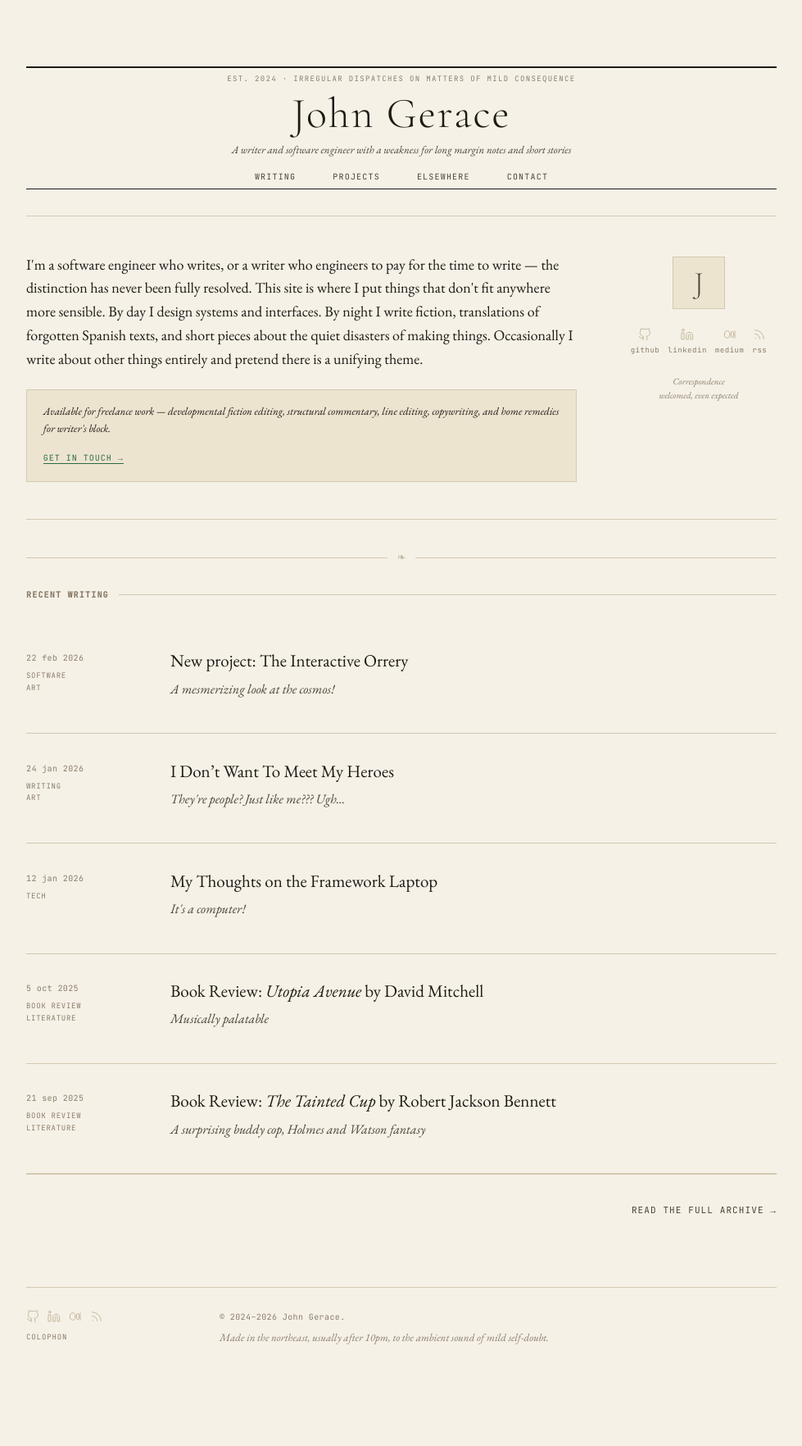
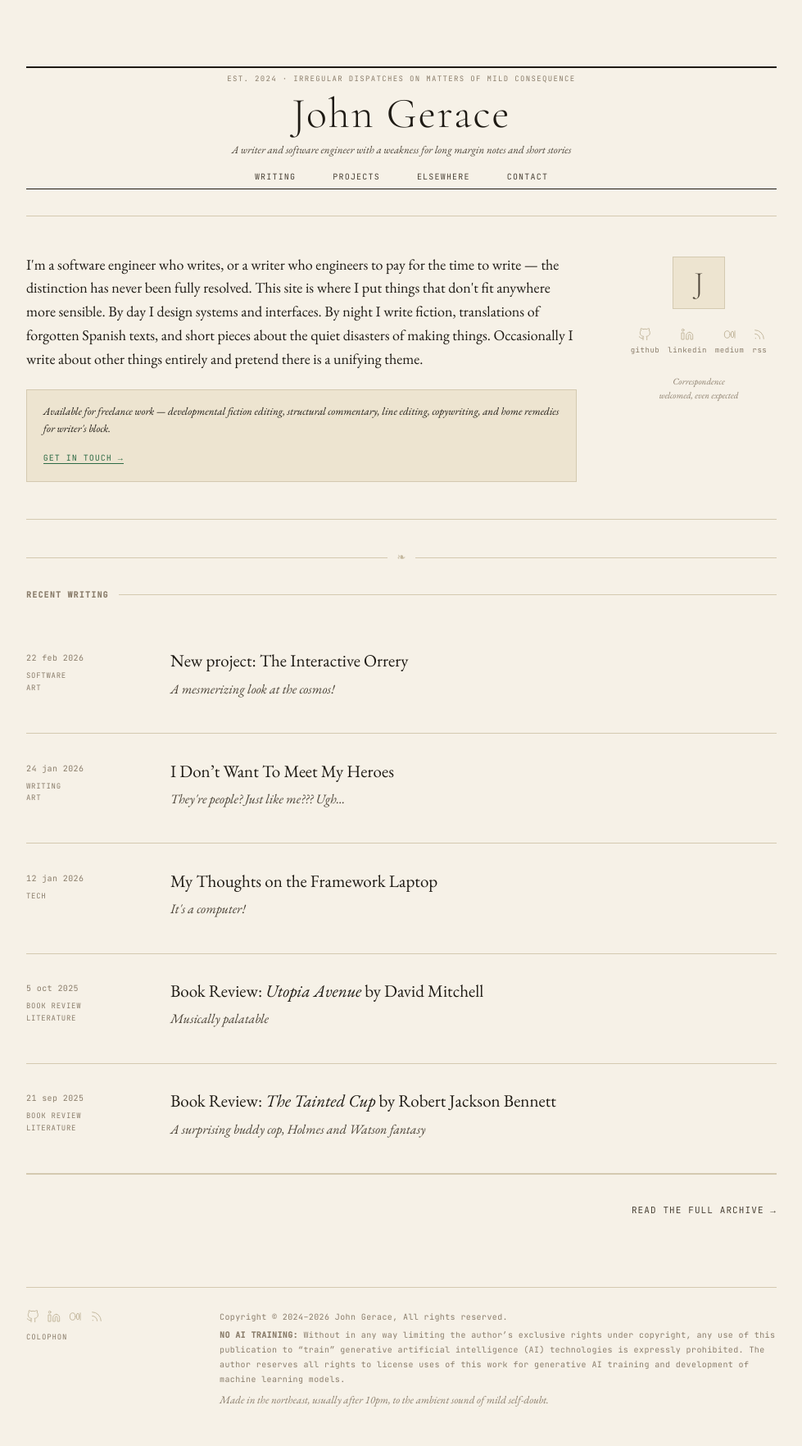
Before and after one commit to jgerace/jgerace.github.io, a Jekyll site: the page built from index.html, in a window 1280 px wide. Shown: the whole page at 82% size, without its empty margins (150-1129 px from the left). Built offline with Jekyll 4.4.1, drawn with Linux system fonts in a browser that asks for light colours; before the commit the page ends 1688 px from its top, so only the background shows below that.

Commit message:
Copyright, AI statement

```diff
--- a/_includes/footer.html
+++ b/_includes/footer.html
@@ -13,7 +13,8 @@
     <a href="{{ '/colophon/' | relative_url }}" class="site-footer__colophon">colophon</a>
   </div>
   <p class="site-footer__note">
-    <span class="site-footer__copyright">&copy; {{ site.copyright_year }}{% assign current_year = site.time | date: "%Y" %}{% if current_year != site.copyright_year %}&ndash;{{ current_year }}{% endif %} {{ site.author.name }}.</span>
+    <span class="site-footer__copyright">Copyright &copy; {{ site.copyright_year }}{% assign current_year = site.time | date: "%Y" %}{% if current_year != site.copyright_year %}&ndash;{{ current_year }}{% endif %} {{ site.author.name }}, All rights reserved.</span>
+    <span class="site-footer__copyright"><b>NO AI TRAINING:</b> Without in any way limiting the author’s exclusive rights under copyright, any use of this publication to “train” generative artificial intelligence (AI) technologies is expressly prohibited. The author reserves all rights to license uses of this work for generative AI training and development of machine learning models.</span>
     {% if page.footer_note %}
       {{ page.footer_note }}
     {% else %}
```
